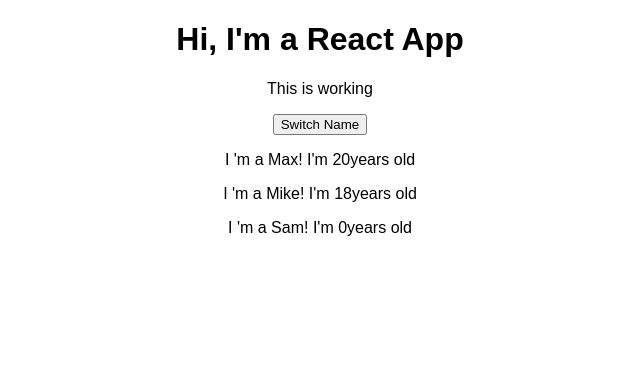
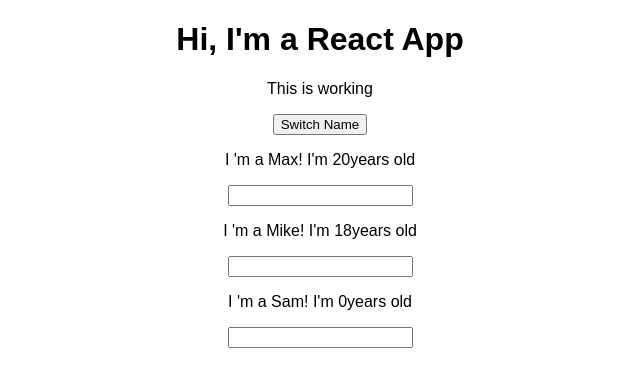
Before and after one commit to koh1project/practice, a React (Create React App) app in the folder workspace/react/react-complete-guide/: page / in a window 1280 px wide. Shown: the top 386 px of the page, without its empty margins (320-960 px from the left). Built offline with nearby package versions, Linux system fonts and the light colour scheme.

Commit message:
Add input and change handler

```diff
--- a/workspace/react/react-complete-guide/src/App.js
+++ b/workspace/react/react-complete-guide/src/App.js
@@ -13,10 +13,21 @@
 
   switchNameHandler = (newName) => {
     // console.log('Was Clicked!');
-    this.setState({persons:[
-      { name: newName, age: 20 },
-      { name: 'Mike', age: 18 },
-      { name: 'Sam', age: 100 }
+    this.setState({
+      persons:[
+        { name: newName, age: 20 },
+        { name: 'Mike', age: 18 },
+        { name: 'Sam', age: 100 }
+    ]});
+  }
+
+  nameChangedHandler = (e)  => {
+    console.log(e.target.value)
+    this.setState({
+      persons:[
+        { name: 'Max', age: 20 },
+        { name: e.target.value, age: 18 },
+        { name: 'Sam', age: 100 }
     ]});
   }
   render() {
@@ -25,9 +36,10 @@
         <h1>Hi, I'm a React App</h1>
         <p>This is working</p>
         <button onClick={ () => this.switchNameHandler('In arrow') }>Switch Name</button>
-        < Person name={ this.state.persons[0].name } age={ this.state.persons[0].age }
-        click={this.switchNameHandler.bind(this, 'In render')} />
-        < Person name={ this.state.persons[1].name } age={ this.state.persons[1].age } />
+        < Person name={ this.state.persons[0].name } age={ this.state.persons[0].age } />
+        < Person name={ this.state.persons[1].name } age={ this.state.persons[1].age }
+        click={this.switchNameHandler.bind(this, 'In render')}
+        changed={this.nameChangedHandler}/>
         < Person name={ this.state.persons[2].name } age={ this.state.persons[2].age } />
       </div>
     );
--- a/workspace/react/react-complete-guide/src/Person/Person.js
+++ b/workspace/react/react-complete-guide/src/Person/Person.js
@@ -5,6 +5,7 @@
     <div>
       <p onClick={props.click}>I 'm a {props.name}! I'm  {props.age}years old </p>
       <p>{props.children}</p>
+      <input type="text" onChange={props.changed} />
     </div>
   )
 };
```
